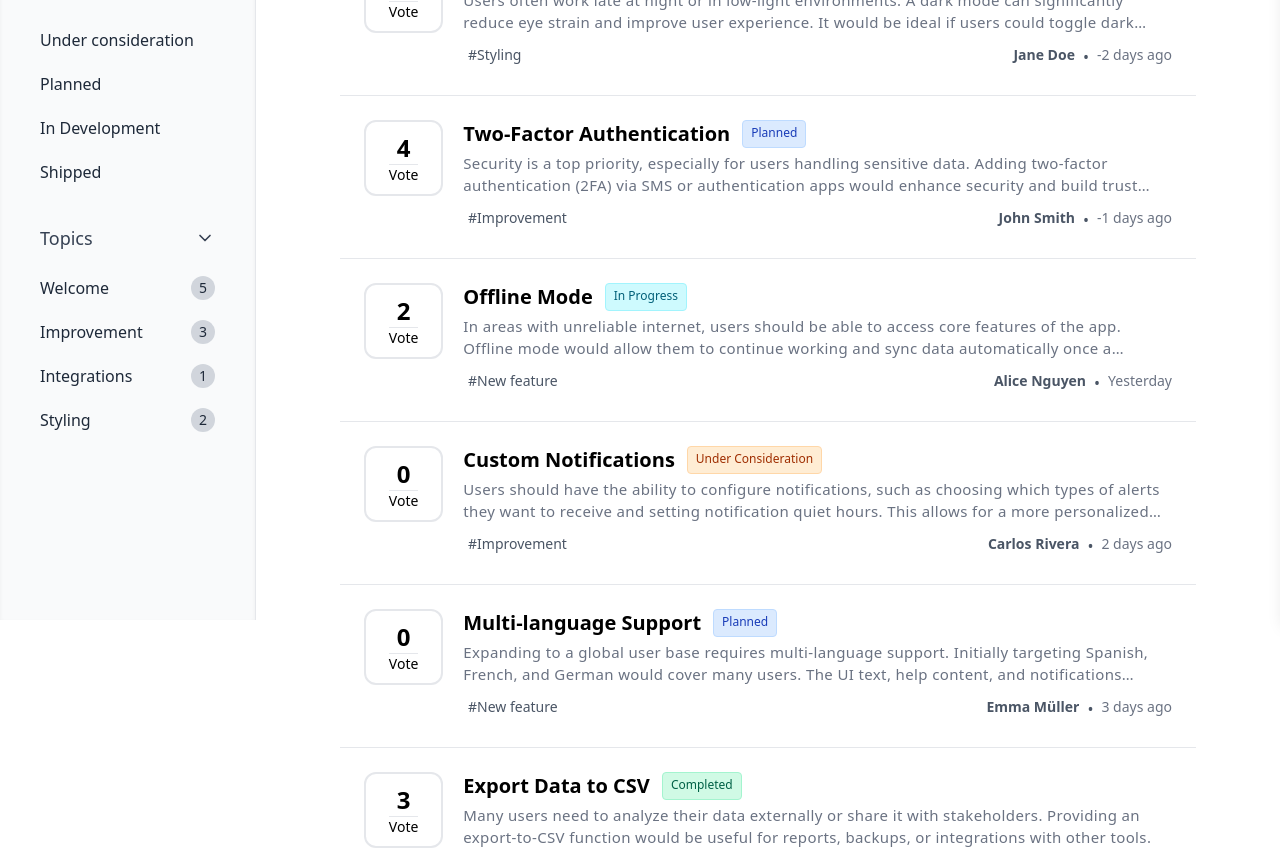
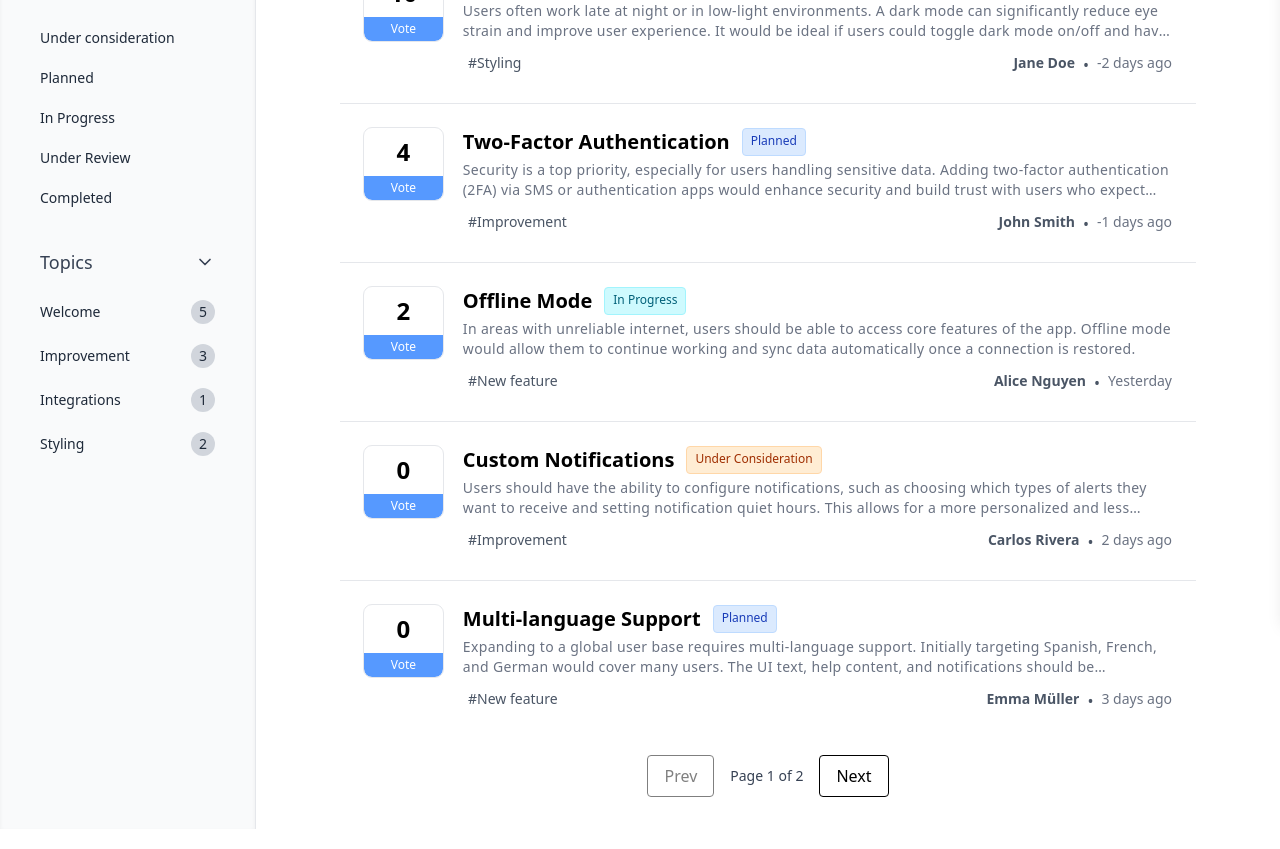
Before and after one commit to Juvaina/Ventura, a React (Vite) app: page / in a window 1280 px wide. Shown: the part 180-1029 px from the top of the page. Built offline with nearby package versions, Linux system fonts and the light colour scheme.

Commit message:
design changes has completed

```diff
--- a/src/components/FeatureList.tsx
+++ b/src/components/FeatureList.tsx
@@ -1,39 +1,60 @@
+import { useState } from 'react';
 import featureData from '../data/featureRequests.json';
 import type { FeatureRequest } from '../models/FeatureRequest';
 import FeatureStatus from './FeatureStatus';
+import VoteBox from './VoteBox';
 
 const getDaysAgo = (dateString: string) => {
   const date = new Date(dateString);
   const now = new Date();
   const diffInMs = now.getTime() - date.getTime();
   const days = Math.floor(diffInMs / (1000 * 60 * 60 * 24));
-
   if (days === 0) return 'Today';
   if (days === 1) return 'Yesterday';
   return `${days} days ago`;
 };
 
+const ITEMS_PER_PAGE = 5;
+
 export const FeatureList = () => {
+  const [currentPage, setCurrentPage] = useState(1);
+
+  const totalPages = Math.ceil(featureData.length / ITEMS_PER_PAGE);
+  const startIndex = (currentPage - 1) * ITEMS_PER_PAGE;
+  const paginatedFeatures = featureData.slice(
+    startIndex,
+    startIndex + ITEMS_PER_PAGE
+  );
+
+  const handlePrev = () => {
+    if (currentPage > 1) setCurrentPage((prev) => prev - 1);
+  };
+
+  const handleNext = () => {
+    if (currentPage < totalPages) setCurrentPage((prev) => prev + 1);
+  };
+
   return (
     <div className='flex flex-col gap-0.5'>
-      {featureData.map((feature: FeatureRequest, index: number) => (
-        <div className='border-gray-200 border-t p-6 hover:bg-gray-100/50 cursor-pointer'>
-          <div className='flex gap-5 pb-3' key={index}>
-            <div className='flex flex-col items-center justify-centerbox-border place-content-center border-2 p-2 rounded-xl border-gray-200 basis-[10%] hover:border-gray-400 '>
-              <span className='font-semibold text-2xl'>{feature.count}</span>
-              <span className='text-sm border-t border-gray-200'>Vote</span>
-            </div>
+      {paginatedFeatures.map((feature: FeatureRequest, index: number) => (
+        <div
+          key={index}
+          className='border-gray-200 border-t p-6 hover:bg-gray-100/50 cursor-pointer'
+        >
+          <div className='flex gap-5 pb-3'>
+            <VoteBox voteCount={feature.count} />
 
             <div className='basis-[90%] flex flex-col justify-start gap-1'>
               <div className='flex gap-3'>
                 <h2 className='font-semibold text-xl'>{feature.title}</h2>
                 <FeatureStatus status={feature.status} />
               </div>
-              <p className='text-gray-500 text-[15px] tracking-wide text-base/5.5 line-clamp-2'>
+              <p className='text-gray-500 text-sm tracking-wide line-clamp-2'>
                 {feature.description}
               </p>
             </div>
           </div>
+
           <div className='pl-26 flex justify-between'>
             <span className='text-sm text-gray-600'>#{feature.topic}</span>
             <div className='flex justify-end'>
@@ -48,6 +69,27 @@ export const FeatureList = () => {
           </div>
         </div>
       ))}
+
+      {/* Pagination Controls */}
+      <div className='flex justify-center items-center gap-4 mt-4'>
+        <button
+          onClick={handlePrev}
+          disabled={currentPage === 1}
+          className='px-4 py-2 border rounded disabled:opacity-50 cursor-pointer'
+        >
+          Prev
+        </button>
+        <span className='text-sm text-gray-700'>
+          Page {currentPage} of {totalPages}
+        </span>
+        <button
+          onClick={handleNext}
+          disabled={currentPage === totalPages}
+          className='px-4 py-2 border rounded disabled:opacity-50 cursor-pointer'
+        >
+          Next
+        </button>
+      </div>
     </div>
   );
 };
--- a/src/components/FeatureRequest.tsx
+++ b/src/components/FeatureRequest.tsx
@@ -8,11 +8,11 @@ const FeatureRequests = () => {
     <>
       <div className='flex py-5 md:py-8 mx-auto flex-col min-w-0 w-4xl'>
         <div className='flex flex-col w-full px-5'>
-          <div className='flex gap-5 items-center justify-between mb-10'>
+          <div className='flex gap-5 items-center justify-between mb-5 sticky top-0 bg-white p-4'>
             <h1 className='text-4xl font-bold'>Feature Ideas</h1>
             <button
               onClick={() => setIsOpen(true)}
-              className='bg-red-700 p-2 rounded-md px-4 text-white  hover:bg-red-800 cursor-pointer'
+              className='bg-red-700 p-2 rounded-md px-4 text-white  hover:bg-red-800 cursor-pointer font-semibold'
             >
               Submit Idea
             </button>
--- a/src/components/OffCanvas.tsx
+++ b/src/components/OffCanvas.tsx
@@ -39,16 +39,16 @@ const Offcanvas: React.FC<OffcanvasProps> = ({ isOpen, onClose }) => {
         >
           <IconX size={28} />
         </button>
-        <div className='flex flex-col gap-10 w-full p-8'>
+        <div className='flex flex-col gap-4 w-full p-8'>
           <h2 className='text-2xl font-semibold'>Tell us your Idea!</h2>
           <input
             type='text'
             placeholder='Title'
-            className='border border-gray-300 p-3 rounded-xl w-full mb-4'
+            className='border border-gray-300 p-3 rounded-lg w-full mb-4'
           />
           <textarea
             placeholder='Description'
-            className='border border-gray-300 p-3 rounded-xl w-full h-40 resize-none mb-4'
+            className='border border-gray-300 p-3 rounded-lg w-full h-40 resize-none mb-4'
           />
           <div className='mb-4'>
             <p className='font-medium'>
@@ -59,9 +59,9 @@ const Offcanvas: React.FC<OffcanvasProps> = ({ isOpen, onClose }) => {
                 <span
                   key={tag}
                   onClick={() => handleTopicClick(tag)}
-                  className={`border px-3 py-1 rounded-full text-sm cursor-pointer ${
+                  className={`border px-3 py-1 rounded-sm text-sm cursor-pointer select-none ${
                     selectedTopic === tag
-                      ? 'bg-red-700 text-white'
+                      ? 'border-red-700 text-red-700'
                       : 'bg-gray-100 hover:bg-gray-200'
                   }`}
                 >
--- a/src/components/Sidebar.tsx
+++ b/src/components/Sidebar.tsx
@@ -5,8 +5,9 @@ import Logo from '../assets/HDB Logo.jpg';
 const statuses = [
   { label: 'Under consideration' },
   { label: 'Planned' },
-  { label: 'In Development' },
-  { label: 'Shipped' }
+  { label: 'In Progress' },
+  { label: 'Under Review' },
+  { label: 'Completed' }
 ];
 
 const topics = [
@@ -21,7 +22,7 @@ const Sidebar = () => {
   const [showTopics, setShowTopics] = useState(true);
 
   return (
-    <aside className='bg-gray-50 p-6 h-screen overflow-y-auto shadow-inner border-r border-gray-200 flex flex-col'>
+    <aside className='bg-gray-50 p-6 h-full overflow-y-auto shadow-inner border-r border-gray-200 flex flex-col'>
       <div className='mb-8 flex items-center justify-center'>
         <img src={Logo} alt='Logo' />
       </div>
@@ -30,7 +31,7 @@ const Sidebar = () => {
         <div>
           <button
             onClick={() => setShowStatuses(!showStatuses)}
-            className='w-full flex items-center justify-between py-2 px-4 rounded-md text-gray-700 font-medium text-lg hover:bg-gray-100 transition'
+            className='w-full flex items-center justify-between py-2 px-4 rounded-md text-gray-700 font-medium text-lg hover:bg-gray-100 focus-visible:outline-none'
           >
             <span>Statuses</span>
             {showStatuses ? (
@@ -44,7 +45,7 @@ const Sidebar = () => {
             <ul className='mt-2 space-y-1'>
               {statuses.map((status, idx) => (
                 <li key={idx}>
-                  <button className='w-full text-left py-2 px-4 rounded-md hover:bg-gray-200 text-gray-800 font-medium transition'>
+                  <button className='w-full text-sm text-left py-2 px-4 rounded-md hover:bg-gray-200 text-gray-800 font-medium focus-visible:outline-none'>
                     {status.label}
                   </button>
                 </li>
@@ -56,7 +57,7 @@ const Sidebar = () => {
         <div>
           <button
             onClick={() => setShowTopics(!showTopics)}
-            className='w-full flex items-center justify-between py-2 px-4 rounded-md text-gray-700 font-medium text-lg hover:bg-gray-100 transition'
+            className='w-full flex items-center justify-between py-2 px-4 rounded-md text-gray-700 font-medium text-lg hover:bg-gray-100 focus-visible:outline-none'
           >
             <span>Topics</span>
             {showTopics ? (
@@ -70,7 +71,7 @@ const Sidebar = () => {
             <ul className='mt-2 space-y-1'>
               {topics.map((topic, idx) => (
                 <li key={idx}>
-                  <button className='w-full flex justify-between items-center py-2 px-4 rounded-md hover:bg-gray-200 text-gray-800 font-medium transition'>
+                  <button className='w-full text-sm flex justify-between items-center py-2 px-4 rounded-md hover:bg-gray-200 text-gray-800 font-medium focus-visible:outline-none'>
                     <span>{topic.label}</span>
                     <span className='bg-gray-300 text-sm text-gray-800 rounded-full px-2 py-0.5'>
                       {topic.count}
--- /dev/null
+++ b/src/components/VoteBox.tsx
@@ -0,0 +1,36 @@
+import { useState } from 'react';
+
+const VoteBox = ({ voteCount }: { voteCount: number }) => {
+  const [count, setCount] = useState(voteCount);
+  const [vote, setVote] = useState(false);
+
+  const handleClick = () => {
+    if (vote) {
+      setCount((prev) => prev - 1);
+    } else {
+      setCount((prev) => prev + 1);
+    }
+    setVote(!vote);
+  };
+  return (
+    <div
+      onClick={handleClick}
+      className={`flex flex-col items-center select-none justify-center outline-1 rounded-lg basis-[10%] group ${
+        vote
+          ? 'bg-blue-600/10 outline-blue-500/80'
+          : 'outline-gray-200 hover:outline-gray-400'
+      } `}
+    >
+      <span className='font-semibold text-2xl p-2 animation-bounce'>
+        {count}
+      </span>
+      <span
+        className={`flex-1 flex items-center justify-center text-xs rounded-b-lg text-white w-full bg-blue-500/80 transition ease-in-out duration-200  group-hover:bg-blue-700/90`}
+      >
+        {vote ? 'Voted' : 'Vote'}
+      </span>
+    </div>
+  );
+};
+
+export default VoteBox;
--- a/src/models/FeatureRequest.ts
+++ b/src/models/FeatureRequest.ts
@@ -4,7 +4,7 @@ import type { FeatureStatusType } from "./FeatureStatusType";
 export interface FeatureRequest {
   title: string;
   description: string;
-  count?: number;
+  count: number;
   name?: string;
   email?: string;
   date: string;
```
